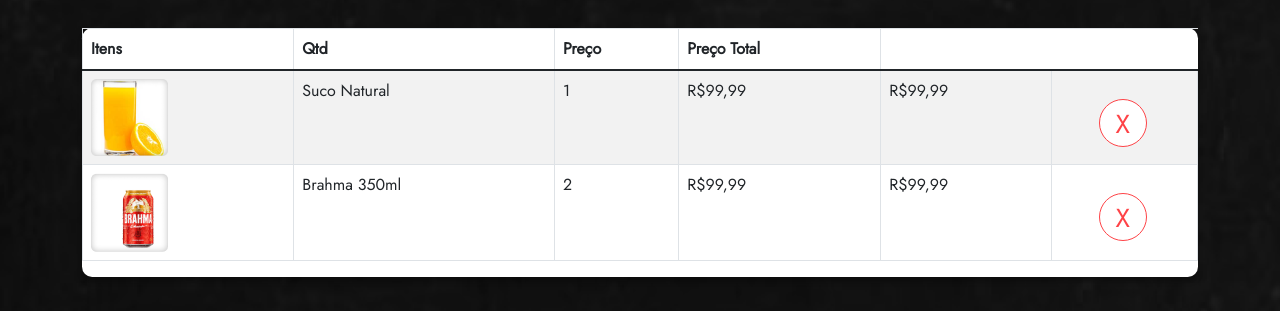
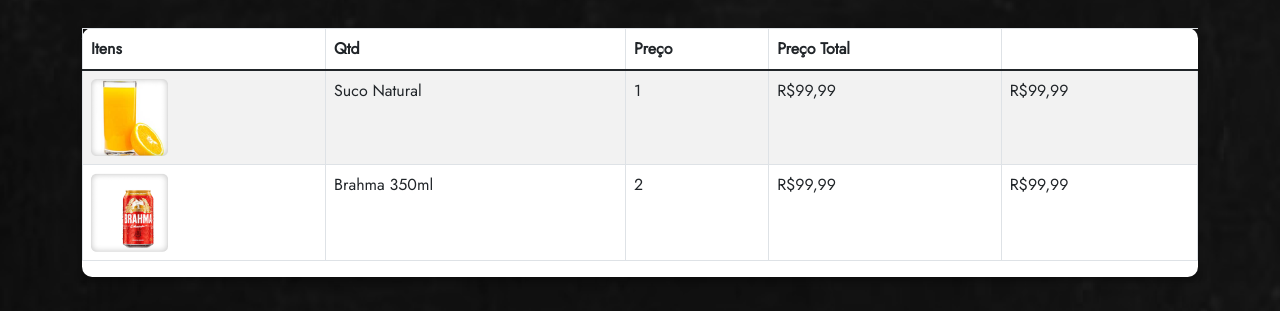
Before and after one commit to SarahTeodoro44/PlatPizza-Front, a React (Create React App) app: page /pagrastreio in a window 1280 px wide. Shown: the part 911-1222 px from the top of the page. Built offline with nearby package versions, Linux system fonts and the light colour scheme.

Commit message:
alteração de cor na barra

```diff
--- a/src/pages/PagRastreio/PagRastreio.css
+++ b/src/pages/PagRastreio/PagRastreio.css
@@ -23,7 +23,7 @@
 }
 
 .indexedStep.accomplished {
-    background-color: rgba(0, 116, 217, 0.8);
+    background-color:#FE4347;
 }
 
 .test {
@@ -147,3 +147,7 @@
     box-shadow: 0px 5.07527px 5.07527px rgba(0, 0, 0, 0.25);
     border-radius: 10.1505px;
 }
+
+.RSPBprogressBar .RSPBprogression {
+    background: #FE4347 !important;
+}
--- a/src/pages/PagRastreio/PagRastreio.jsx
+++ b/src/pages/PagRastreio/PagRastreio.jsx
@@ -110,7 +110,6 @@ export function PagRastreio() {
                             <td>1</td>
                             <td>R$99,99</td>
                             <td>R$99,99</td>
-                            <td><button type="button" class="btn btn-default btn-circle">X</button></td>
                         </tr>
                         <tr>
                             <td><img src={bebida02}/></td>
@@ -118,7 +117,6 @@ export function PagRastreio() {
                             <td>2</td>
                             <td>R$99,99</td>
                             <td>R$99,99</td>
-                            <td><button type="button" class="btn btn-default btn-circle">X</button></td>
                         </tr>
                     </tbody>
                 </Table>
```
